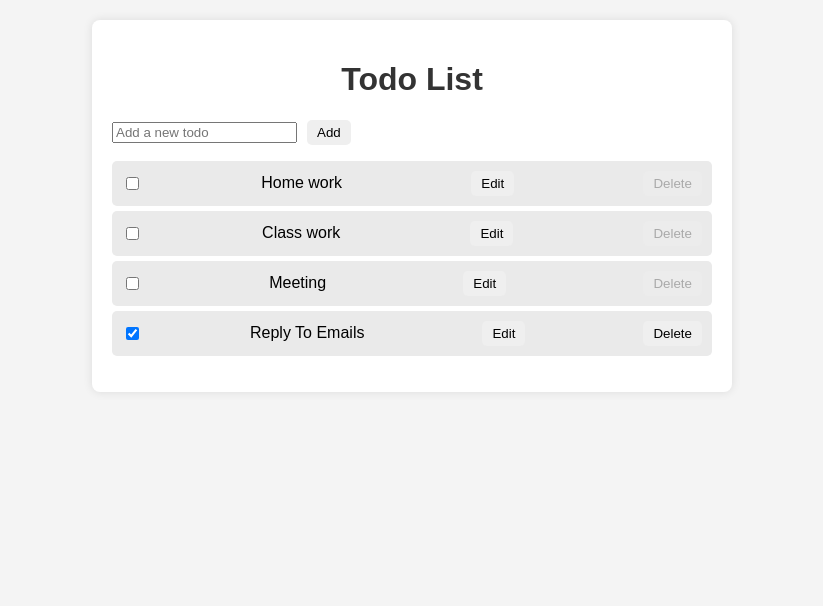
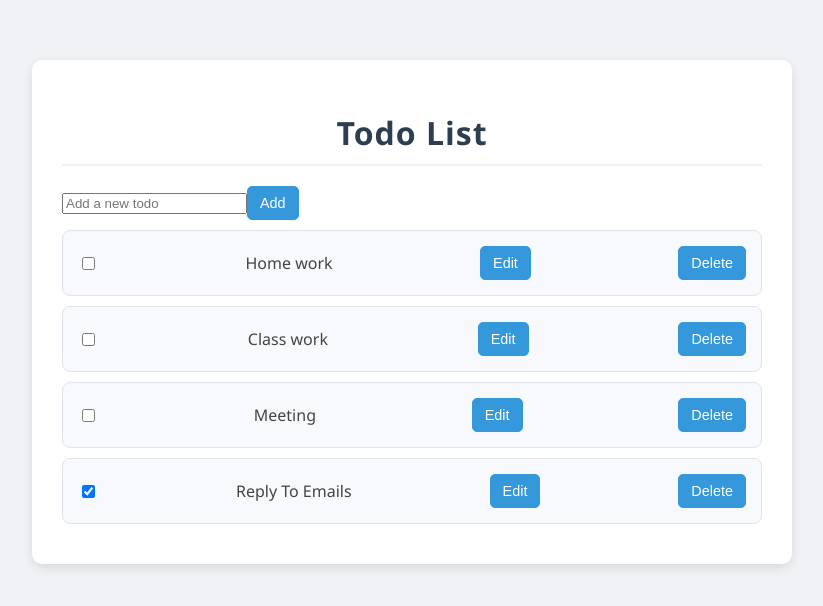
Before and after one commit to DoaaKadhim/React-To-Do-List, a React (Create React App) app: page / in a window 1280 px wide. Shown: the top 606 px of the page, without its empty margins (228-1051 px from the left). Built offline with nearby package versions, Linux system fonts and the light colour scheme.

Commit message:
12th commit

```diff
--- a/src/styles.css
+++ b/src/styles.css
@@ -1,4 +1,4 @@
-/* styles.css */
+/* styles.css
 
 body {
   font-family: Arial, sans-serif;
@@ -46,4 +46,93 @@ button {
 
 button:hover {
   background-color: #ddd;
+} */
+/* Global Styles */
+body {
+  font-family: 'Segoe UI', Tahoma, Geneva, Verdana, sans-serif;
+  background-color: #f0f2f5;
+  margin: 0;
+  padding: 20px;
+  color: #444;
 }
+
+.App {
+  max-width: 700px;
+  margin: 40px auto;
+  background: #ffffff;
+  padding: 30px;
+  border-radius: 10px;
+  box-shadow: 0 4px 12px rgba(0, 0, 0, 0.1);
+  transition: all 0.3s ease;
+}
+
+.App:hover {
+  box-shadow: 0 6px 16px rgba(0, 0, 0, 0.15);
+}
+
+h1 {
+  text-align: center;
+  color: #2c3e50;
+  font-size: 2rem;
+  margin-bottom: 20px;
+  letter-spacing: 1px;
+  border-bottom: 2px solid #f0f2f5;
+  padding-bottom: 10px;
+}
+
+ul {
+  list-style-type: none;
+  padding: 0;
+  margin: 0;
+}
+
+li {
+  display: flex;
+  justify-content: space-between;
+  align-items: center;
+  padding: 15px;
+  margin: 10px 0;
+  background-color: #f7f9fc;
+  border: 1px solid #dfe4ea;
+  border-radius: 8px;
+  transition: background-color 0.3s ease, box-shadow 0.3s ease;
+}
+
+li:hover {
+  background-color: #ecf0f1;
+  box-shadow: 0 2px 5px rgba(0, 0, 0, 0.1);
+}
+
+button {
+  padding: 8px 12px;
+  border: 1px solid #3498db;
+  border-radius: 5px;
+  background-color: #3498db;
+  color: white;
+  font-size: 0.9rem;
+  cursor: pointer;
+  transition: background-color 0.3s ease, box-shadow 0.2s ease;
+}
+
+button:hover {
+  background-color: #2980b9;
+  box-shadow: 0 4px 8px rgba(0, 0, 0, 0.1);
+}
+
+button:active {
+  background-color: #1f618d;
+  transform: translateY(1px);
+}
+
+button.delete {
+  background-color: #e74c3c;
+  border-color: #e74c3c;
+}
+
+button.delete:hover {
+  background-color: #c0392b;
+}
+
+button.delete:active {
+  background-color: #96281b;
+}
```
